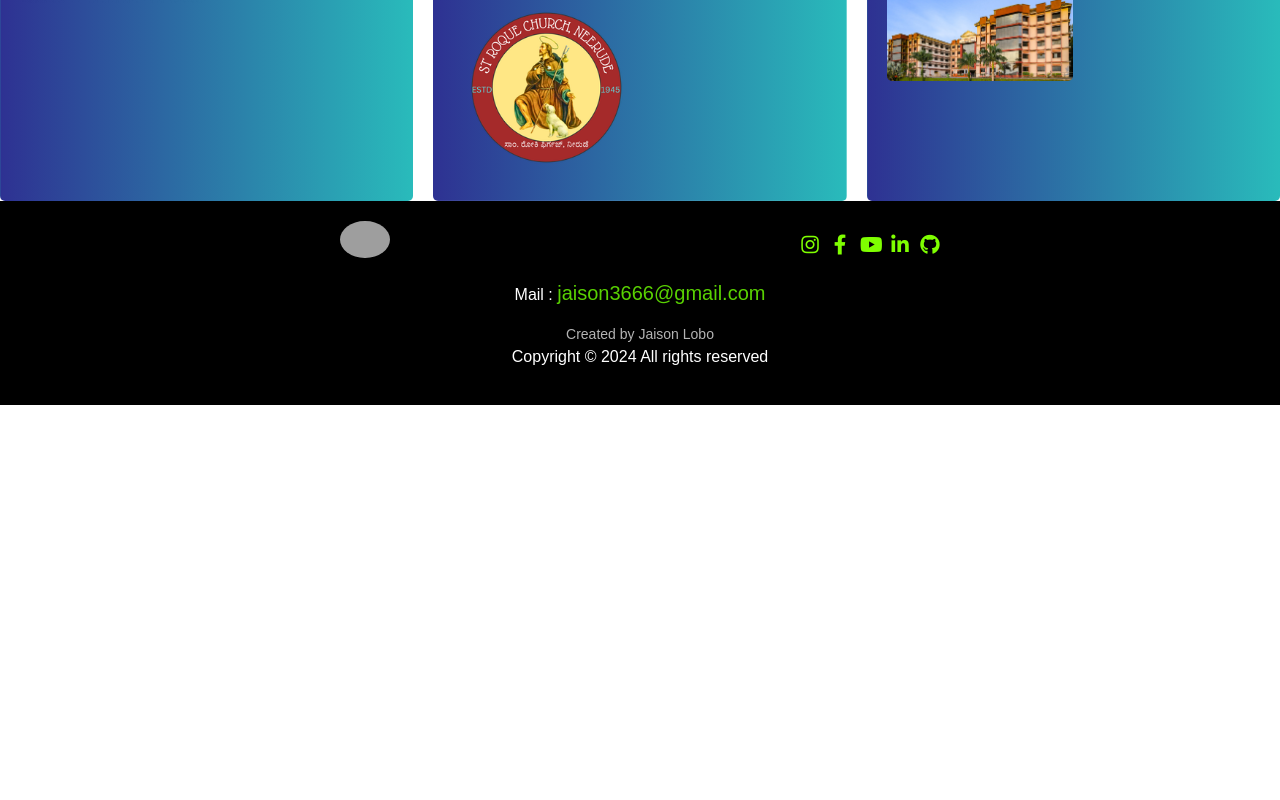
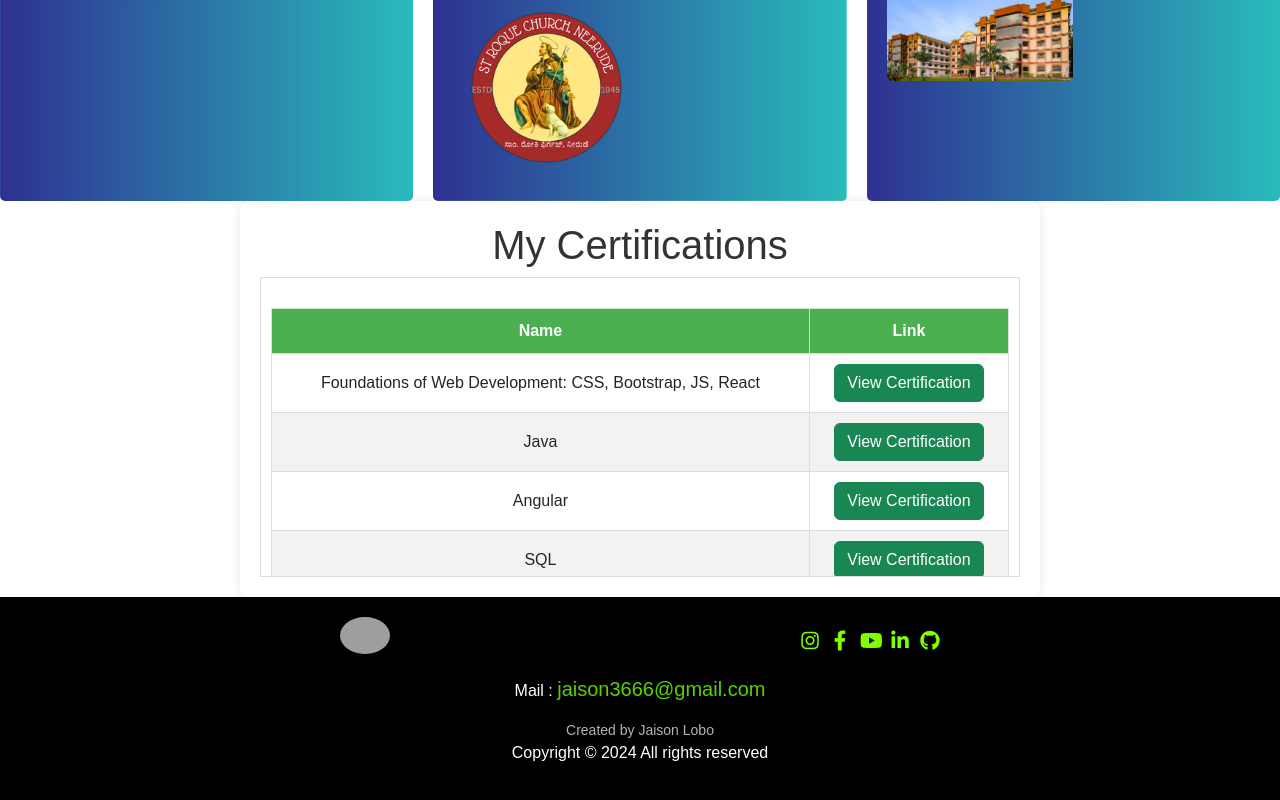
Before and after one commit to jaideepjaison/my-website, a React (Create React App) app: page / in a window 1280 px wide. Shown: the part 1194-1994 px from the top of the page. Before the commit the page ends 1599 px from the top, so only its background shows below. Built offline with nearby package versions, Linux system fonts and the light colour scheme; grey boxes are pictures that could not be loaded.

Commit message:
cources and certificate added

```diff
--- a/src/App.js
+++ b/src/App.js
@@ -7,6 +7,7 @@ import Header from './Component/Header';
 import Footer from './Component/Footer';
 import Project from './Component/Project/Project';
 import Conatct from './Component/Contact/Contact';
+import My_cources from './Component/My-Cources/my_cource';
 function App() {
   // const router=createBrowserRouter([
   //   {
@@ -29,6 +30,7 @@ function App() {
       <Route path='' element={<Home/>} />
       <Route path='/projects' element={<Project/>} />
       <Route path='/contact' element={<Conatct/>} />
+      <Route path='/my_cources' element={<My_cources/>} />
      </Routes>
      <Footer/>
      </BrowserRouter>
--- a/src/Component/Header.js
+++ b/src/Component/Header.js
@@ -19,6 +19,9 @@ const Header = () => {
                 <Link className="nav-link" to="/projects">Projects</Link>
               </li>
               <li className="nav-item">
+                <Link className="nav-link" to="/my_cources">My Cources</Link>
+              </li>
+              <li className="nav-item">
                 <Link className="nav-link" to="/contact">Contact</Link>
               </li>
             </ul>
--- /dev/null
+++ b/src/Component/My-Certifications/Mycertifiaction.js
@@ -0,0 +1,67 @@
+import './certificcate.css';
+import angularimage from './angular.png';
+
+
+const MyCertifications = () => {
+  const certifications = [
+    {
+      name: 'Foundations of Web Development: CSS, Bootstrap, JS, React',
+      image: 'https://udemy-certificate.s3.amazonaws.com/image/UC-9831ce71-487c-4dd5-b0b3-fb6d0c703d38.jpg?v=1715335513000',
+      link: 'https://www.udemy.com/certificate/UC-9831ce71-487c-4dd5-b0b3-fb6d0c703d38/'
+    },
+    {
+      name: 'Java',
+      image: 'images/certification2.jpg',
+      link: 'https://www.hackerrank.com/certificates/d92141c4a7e8'
+    },
+    {
+      name: 'Angular',
+      image: {angularimage},
+      link: 'https://www.hackerrank.com/certificates/f380050930eb'
+    },
+    {
+      name: 'SQL',
+      image: 'images/certification2.jpg',
+      link: 'https://www.hackerrank.com/certificates/302e8703c27f'
+    },
+    {
+      name: 'JavaScript',
+      image: 'images/certification2.jpg',
+      link: 'https://www.hackerrank.com/certificates/efc26681cfb3'
+    }
+  ];
+
+  return (
+    <>
+      <div className="container-new">
+        <h1>My Certifications</h1>
+        <div className="scrollable-container">
+          <table className="certification-table">
+            <thead>
+              <tr>
+                {/* <th>Image</th> */}
+                <th>Name</th>
+                <th>Link</th>
+              </tr>
+            </thead>
+            <tbody>
+              {certifications.map((cert, index) => (
+                <tr key={index}>
+                  {/* <td><img src={cert.image}  /></td> */}
+                  <td>{cert.name}</td>
+                  <td>
+                    <a className='btn btn-success' href={cert.link} target="_blank" rel="noopener noreferrer">
+                      View Certification
+                    </a>
+                  </td>
+                </tr>
+              ))}
+            </tbody>
+          </table>
+        </div>
+      </div>
+    </>
+  );
+}
+
+export default MyCertifications;
--- /dev/null
+++ b/src/Component/My-Certifications/certificcate.css
@@ -0,0 +1,71 @@
+body {
+    font-family: Arial, sans-serif;
+    background: url('') no-repeat center center fixed;
+    background-size: cover;
+    margin: 0;
+    padding: 0;
+}
+
+.container-new {
+    max-width: 800px;
+    margin: auto;
+    width: 100%;
+    padding: 20px;
+    background-color: rgba(255, 255, 255, 0.9);
+    box-shadow: 0 0 10px rgba(0, 0, 0, 0.1);
+    border-radius: 10px;
+}
+
+h1 {
+    text-align: center;
+    color: #333;
+}
+
+.certification-table {
+    width: 100%;
+    border-collapse: collapse;
+    margin-top: 20px;
+}
+
+.certification-table th, .certification-table td {
+    border: 1px solid #ddd;
+    padding: 10px;
+    text-align: center;
+}
+
+.certification-table th {
+    background-color: #4CAF50;
+    color: white;
+}
+
+.certification-table tr:nth-child(even) {
+    background-color: #f2f2f2;
+}
+
+.certification-table tr:hover {
+    background-color: #ddd;
+}
+
+.certification-table img {
+    width: 100px;
+    height: 100px;
+    object-fit: cover;
+    border-radius: 10%;
+}
+
+/* .certification-table a {
+    color: #000000;
+    text-decoration: none;
+    font-weight: bold;
+
+} */
+
+/* .certification-table a:hover {
+    text-decoration: underline;
+} */
+.scrollable-container {
+    max-height: 300px; /* Adjust the height as needed */
+    overflow-y: auto;
+    border: 1px solid #ddd;
+    padding: 10px;
+  }
--- /dev/null
+++ b/src/Component/My-Cources/Card.js
@@ -0,0 +1,18 @@
+import React from 'react';
+import './my-cource.css';
+
+const Card = ({ image, title, buttonLink, buttonText }) => {
+  return (
+    <div className="card">
+      <img src={image} alt={title} />
+      <div className="card-content">
+        <h2 className="card-title">{title}</h2>
+        <a href={buttonLink} target="_blank" rel="noopener noreferrer" className="card-button">
+          {buttonText}
+        </a>
+      </div>
+    </div>
+  );
+};
+
+export default Card;
--- /dev/null
+++ b/src/Component/My-Cources/my-cource.css
@@ -0,0 +1,74 @@
+.card-container {
+    display: flex;
+    flex-wrap: wrap;
+    justify-content: center;
+    gap: 16px;
+    margin: 16px;
+  }
+
+  .card {
+    border: 1px solid #ddd;
+    border-radius: 8px;
+    box-shadow: 0 3px 5px rgba(177, 16, 16, 0.1);
+    overflow: hidden;
+    width: 300px;
+  }
+
+  .card img {
+    width: 100%;
+    height: auto;
+  }
+
+  .card-content {
+    padding: 16px;
+  }
+
+  .card-title {
+    font-size: 1.25em;
+    margin-bottom: 8px;
+  }
+
+  .card-button {
+    display: inline-block;
+    padding: 10px 20px;
+    font-size: 1em;
+    color: white;
+    background-color: #007bff;
+    border: none;
+    border-radius: 4px;
+    cursor: pointer;
+    text-decoration: none;
+  }
+
+  .card-button:hover {
+    background-color: #0056b3;
+  }
+  .my-cource{
+    color: white;
+  }
+
+  .span-test{
+    justify-content: center;
+    color: yellow;
+    background-color: red;
+    overflow: hidden; /* Hide overflow */
+    position: relative; /* Relative positioning for the text */
+    height: 30px;
+    width: 100%;
+  }
+
+  .slide {
+    display: inline-block;
+    position: absolute; /* Absolute positioning for sliding effect */
+    white-space: nowrap; /* Prevent text wrapping */
+    animation: slide-right 5s linear infinite; /* Animation properties */
+}
+
+  @keyframes slide-right {
+    0% {
+        transform: translateX(-100%); /* Start off-screen to the left */
+    }
+    100% {
+        transform: translateX(200%); /* Move off-screen to the right */
+    }
+}
--- /dev/null
+++ b/src/Component/My-Cources/my_cource.js
@@ -0,0 +1,36 @@
+import './my-cource.css'
+import Card from './Card';
+const My_cources = () => {
+    const certifications = [
+        {
+          name: 'How to publish a website for free',
+          image: 'https://img-c.udemycdn.com/course/750x422/5970544_8467_3.jpg',
+          link: 'https://www.udemy.com/course/how-to-deploy-the-website-for-free/learn/lecture/43859252?kw=how+to+publish+a+website&src=sac#overview'
+        },
+
+      ];
+    return (
+
+        <>
+        <header>
+            <h1 className="my-cource">My Cources</h1>
+            </header>
+            <div className="card-container">
+      {certifications.map((cert, index) => (
+        <Card
+          key={index}
+          image={cert.image}
+          title={cert.name}
+          buttonLink={cert.link}
+          buttonText="View Cource Here"
+        />
+      ))}
+    </div>
+    <div className='span-test'>
+    <p className='slide'>Will upload new cources soon.....</p>
+    </div>
+            </>
+     );
+}
+
+export default My_cources;
--- a/src/Component/Project/Project.js
+++ b/src/Component/Project/Project.js
@@ -1,7 +1,7 @@
 import './Project.css';
 import ND from './ND_image.png';
 import st_roque from './st_logo.png';
-import aiet from './Aiet-College.jpg'
+import aiet from './Aiet-College.jpg';
 const Project = () => {
     return (
         <>
--- a/src/Home.js
+++ b/src/Home.js
@@ -3,13 +3,14 @@ import Header from "./Component/Header";
 import Main from "./Component/Main";
 import Skils from "./Component/My-Skills/skills";
 import Project from "./Component/Project/Project";
-
+import MyCerifications from "./Component/My-Certifications/Mycertifiaction";
 const Home = () => {
     return (
         <>
         <Main/>
         <Skils/>
         <Project/>
+        <MyCerifications/>
         </>
      );
 }
```
Also changed, not shown: 2 other files (tests, documents, lock files or other folders).
